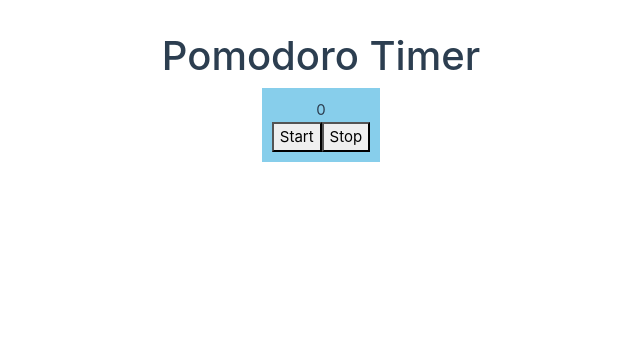
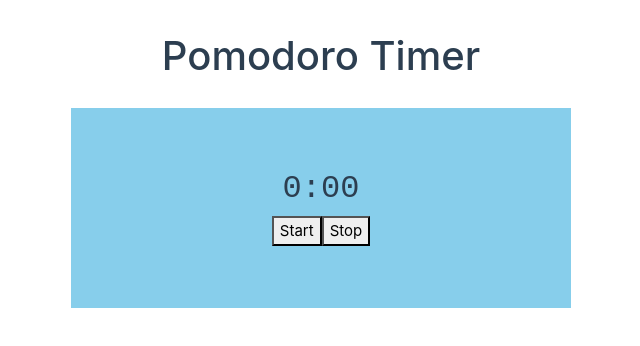
Before and after one commit to kevany23/pomodoro, a Vue app: page / in a window 1280 px wide. Shown: the top 346 px of the page, without its empty margins (319-959 px from the left). Built offline with nearby package versions, Linux system fonts and the light colour scheme.

Commit message:
updated timer

```diff
--- a/src/components/Timer.vue
+++ b/src/components/Timer.vue
@@ -1,7 +1,9 @@
 <template>
   <div class="timer">
-    <div>
-      {{ timer }}
+    <div class="timer-text">
+      <h2>
+      {{ displayTime() }}
+      </h2>
     </div>
 
     <div class="timer-controls">
@@ -12,21 +14,40 @@
 </template>
 
 <script lang="ts">
+import clock_alarm from '../assets/sounds/clock-alarm-8761.mp3';
 export default {
   data() {
     return {
+      startTime: 0,
+      endTime: 0,
+      duration: 60000,
       timer: 0,
-      intervalId: 0
+      intervalId: 0,
+      alarmSound: new Audio(clock_alarm)
     };
   },
   methods: {
     startTimer() {
+      this.startTime = Date.now();
+      this.endTime = this.startTime + this.duration;
+      console.log(this.startTime);
+      console.log(this.endTime);
       this.intervalId = setInterval(() => {
-        this.timer++;
-      }, 1);
+        this.timer = this.endTime - Date.now();
+        if (this.timer <= 0) {
+          this.timer = 0;
+          this.stopTimer();
+          this.alarmSound.play();
+        }
+      }, 5);
     },
     stopTimer() {
       clearInterval(this.intervalId!);
+    },
+    displayTime() {
+      const minutes = Math.floor(this.timer / 60000);
+      const seconds = Math.floor((this.timer % 60000) / 1000).toString().padStart(2, '0');
+      return `${minutes}:${seconds}`;
     }
   }
 };
@@ -39,6 +60,15 @@ export default {
   flex-direction: column;
   background-color: skyblue;
   padding: 10px;
+  width: 500px;
+  height: 200px;
+  justify-content: center;
+  margin-top: 20px;
+}
+.timer-text  {
+  font-family: monospace;
+  text-align: left;
+  font-size: 40px;
 }
 .timer-controls {
   display: flex;
```
Also changed, not shown: 1 other file (tests, documents, lock files or other folders).
